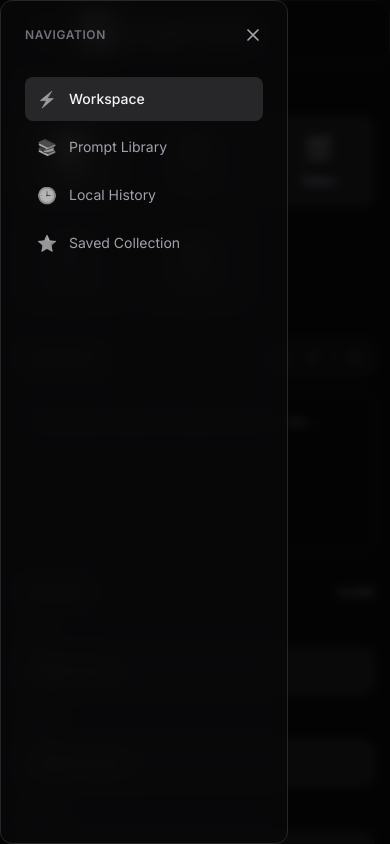
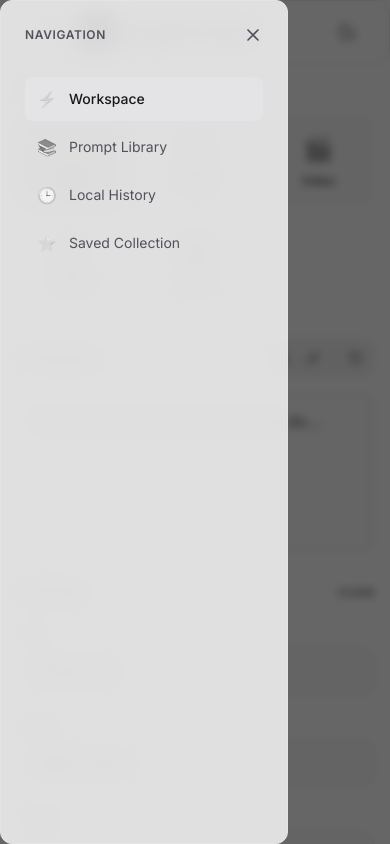
Before and after one commit to ja154/New-jengaPrompts, a React (Vite) app: page / in a window 390 px wide. Built offline with nearby package versions, Linux system fonts and the light colour scheme.

Commit message:
feat: add light/dark mode support
Implement system-aware theme switching and update UI components to use responsive Tailwind color utility classes for light/dark mode compatibility.

```diff
--- a/App.tsx
+++ b/App.tsx
@@ -82,7 +82,7 @@ const App: React.FC = () => {
   };
 
   return (
-    <div className="flex h-screen overflow-hidden text-gray-100 selection:bg-gray-700 selection:text-white bg-[#09090b]">
+    <div className="flex h-screen overflow-hidden text-zinc-900 dark:text-zinc-100 selection:bg-zinc-200 dark:selection:bg-zinc-800 selection:text-zinc-900 dark:selection:text-zinc-50 bg-white dark:bg-zinc-950">
       <Sidebar
         isOpen={isSidebarOpen}
         setOpen={setSidebarOpen}
@@ -113,13 +113,13 @@ const App: React.FC = () => {
 
             {(activeTab === 'history' || activeTab === 'bookmarks') && (
               <div className="space-y-8 animate-in fade-in slide-in-from-bottom-4 duration-500">
-                <div className="flex items-center justify-between border-b border-zinc-800 pb-6">
+                <div className="flex items-center justify-between border-b border-zinc-200 dark:border-zinc-800 pb-6">
                   <div>
-                    <h2 className="text-2xl font-semibold capitalize tracking-tight text-zinc-100">{activeTab}</h2>
-                    <p className="text-xs text-zinc-500 font-medium mt-1">Stored Prompt Archive</p>
+                    <h2 className="text-2xl font-semibold capitalize tracking-tight text-zinc-900 dark:text-zinc-100">{activeTab}</h2>
+                    <p className="text-xs text-zinc-600 dark:text-zinc-400 font-medium mt-1">Stored Prompt Archive</p>
                   </div>
                   <div className="flex items-center gap-3">
-                    <span className="px-3 py-1 rounded-full bg-zinc-800 border border-zinc-700 text-xs font-medium text-zinc-400 capitalize">
+                    <span className="px-3 py-1 rounded-full bg-zinc-200 dark:bg-zinc-800 border border-zinc-300 dark:border-zinc-700 text-xs font-medium text-zinc-600 dark:text-zinc-400 capitalize">
                       {activeTab === 'history' ? history.length : bookmarks.length} Records
                     </span>
                   </div>
@@ -137,16 +137,16 @@ const App: React.FC = () => {
                     />
                   ))}
                   {(activeTab === 'history' ? history : bookmarks).length === 0 && (
-                    <div className="py-24 text-center glass border-dashed border-2 border-zinc-800">
-                      <div className="w-16 h-16 bg-zinc-800 rounded-full flex items-center justify-center mx-auto mb-6 border border-zinc-700">
-                        <svg className="w-8 h-8 text-zinc-500" fill="none" stroke="currentColor" viewBox="0 0 24 24">
+                    <div className="py-24 text-center glass border-dashed border-2 border-zinc-200 dark:border-zinc-800">
+                      <div className="w-16 h-16 bg-zinc-200 dark:bg-zinc-800 rounded-full flex items-center justify-center mx-auto mb-6 border border-zinc-300 dark:border-zinc-700">
+                        <svg className="w-8 h-8 text-zinc-600 dark:text-zinc-400" fill="none" stroke="currentColor" viewBox="0 0 24 24">
                           <path strokeLinecap="round" strokeLinejoin="round" strokeWidth={1.5} d="M12 6.253v13m0-13C10.832 5.477 9.246 5 7.5 5S4.168 5.477 3 6.253v13C4.168 18.477 5.754 18 7.5 18s3.332.477 4.5 1.253m0-13C13.168 5.477 14.754 5 16.5 5S19.832 5.477 21 6.253v13C19.832 18.477 18.246 18 16.5 18c-1.746 0-3.332.477-4.5 1.253" />
                         </svg>
                       </div>
-                      <p className="text-zinc-500 font-medium text-sm mb-4">No prompts found in your {activeTab}</p>
+                      <p className="text-zinc-600 dark:text-zinc-400 font-medium text-sm mb-4">No prompts found in your {activeTab}</p>
                       <button
                         onClick={() => setActiveTab('workspace')}
-                        className="text-zinc-300 font-medium text-sm hover:text-white transition-colors underline underline-offset-4 decoration-zinc-700"
+                        className="text-zinc-800 dark:text-zinc-300 font-medium text-sm hover:text-white transition-colors underline underline-offset-4 decoration-zinc-700"
                       >
                         Initialize Workspace
                       </button>
--- a/components/Header.tsx
+++ b/components/Header.tsx
@@ -1,17 +1,36 @@
 
-import React from 'react';
+import React, { useEffect, useState } from 'react';
+import { Moon, Sun } from 'lucide-react';
 
 interface HeaderProps {
   toggleSidebar: () => void;
 }
 
 export const Header: React.FC<HeaderProps> = ({ toggleSidebar }) => {
+  const [isDark, setIsDark] = useState(() => {
+    if (typeof window !== 'undefined') {
+      return document.documentElement.classList.contains('dark') ||
+             (!('theme' in localStorage) && window.matchMedia('(prefers-color-scheme: dark)').matches);
+    }
+    return true;
+  });
+
+  useEffect(() => {
+    if (isDark) {
+      document.documentElement.classList.add('dark');
+      localStorage.setItem('theme', 'dark');
+    } else {
+      document.documentElement.classList.remove('dark');
+      localStorage.setItem('theme', 'light');
+    }
+  }, [isDark]);
+
   return (
-    <header className="h-16 px-6 flex items-center justify-between glass z-10 sticky top-0 border-b border-[#27272a] bg-[#09090b]/80 backdrop-blur-md">
+    <header className="h-16 px-6 flex items-center justify-between glass z-10 sticky top-0 border-b border-zinc-200 dark:border-zinc-800 bg-white/80 dark:bg-zinc-950/80 backdrop-blur-md">
       <div className="flex items-center gap-4">
         <button
           onClick={toggleSidebar}
-          className="p-2 hover:bg-[#27272a] rounded-lg lg:hidden text-gray-400"
+          className="p-2 hover:bg-zinc-100 dark:bg-zinc-800 rounded-lg lg:hidden text-zinc-500 dark:text-zinc-400"
         >
           <svg className="w-6 h-6" fill="none" stroke="currentColor" viewBox="0 0 24 24">
             <path strokeLinecap="round" strokeLinejoin="round" strokeWidth={2} d="M4 6h16M4 12h16m-7 6h7" />
@@ -19,14 +38,24 @@ export const Header: React.FC<HeaderProps> = ({ toggleSidebar }) => {
         </button>
 
         <div className="flex items-center gap-2">
-          <div className="w-8 h-8 bg-[#fafafa] rounded flex items-center justify-center">
-            <div className="w-4 h-4 bg-[#09090b] rounded-sm"></div>
+          <div className="w-8 h-8 bg-zinc-900 dark:bg-zinc-100 rounded flex items-center justify-center">
+            <div className="w-4 h-4 bg-white dark:bg-zinc-950 rounded-sm"></div>
           </div>
-          <h1 className="text-xl font-medium tracking-tight text-white">
+          <h1 className="text-xl font-medium tracking-tight text-zinc-900 dark:text-zinc-100">
             JengaPrompts
           </h1>
         </div>
       </div>
+
+      <div className="flex items-center">
+        <button
+          onClick={() => setIsDark(!isDark)}
+          className="p-2 hover:bg-zinc-100 dark:hover:bg-zinc-800 rounded-lg text-zinc-500 dark:text-zinc-400 transition-colors"
+          title={isDark ? "Switch to Light Mode" : "Switch to Dark Mode"}
+        >
+          {isDark ? <Sun size={20} /> : <Moon size={20} />}
+        </button>
+      </div>
     </header>
   );
 };
--- a/components/HtmlOutputPanelContent.tsx
+++ b/components/HtmlOutputPanelContent.tsx
@@ -11,7 +11,7 @@ const SkeletonLoader: React.FC = () => (
     {[1, 2, 3, 4, 5, 6, 7].map((_, i) => (
       <div
         key={i}
-        className="h-3 mb-2 bg-zinc-800 rounded animate-pulse"
+        className="h-3 mb-2 bg-zinc-200 dark:bg-zinc-800 rounded animate-pulse"
         style={{
           width: `${60 + Math.random() * 40}%`,
           animationDelay: `${i * 0.1}s`,
@@ -34,11 +34,11 @@ export const HtmlOutputPanelContent: React.FC<HtmlOutputPanelContentProps> = ({
     return (
       <div className="relative w-full">
         {/* Line number gutter header */}
-        <div className="px-4 py-1.5 border-b border-zinc-800 bg-zinc-900/50 font-mono text-[10px] text-zinc-500 tracking-widest flex justify-between">
+        <div className="px-4 py-1.5 border-b border-zinc-200 dark:border-zinc-800 bg-zinc-100 dark:bg-zinc-800/50 font-mono text-[10px] text-zinc-600 dark:text-zinc-400 tracking-widest flex justify-between">
           <span>// HTML_OUTPUT</span>
           <span>{html.length.toLocaleString()} CHARS</span>
         </div>
-        <pre className="m-0 p-4 font-mono text-sm leading-relaxed text-zinc-300 bg-transparent whitespace-pre-wrap break-all tracking-wide max-h-[500px] overflow-y-auto">
+        <pre className="m-0 p-4 font-mono text-sm leading-relaxed text-zinc-800 dark:text-zinc-300 bg-transparent whitespace-pre-wrap break-all tracking-wide max-h-[500px] overflow-y-auto">
           <code className="text-emerald-400/85">{html}</code>
         </pre>
       </div>
--- a/components/Sidebar.tsx
+++ b/components/Sidebar.tsx
@@ -37,13 +37,13 @@ export const Sidebar: React.FC<SidebarProps> = ({
 
       <aside className={`
         fixed lg:static inset-y-0 left-0 z-40
-        w-72 glass border-r border-[#27272a] h-full flex flex-col transition-transform duration-300 bg-[#09090b]/80 backdrop-blur-md
+        w-72 glass border-r border-zinc-200 dark:border-zinc-800 h-full flex flex-col transition-transform duration-300 bg-white/80 dark:bg-zinc-950/80 backdrop-blur-md
         ${isOpen ? 'translate-x-0' : '-translate-x-full lg:translate-x-0'}
       `}>
         <div className="p-6">
           <div className="flex items-center justify-between mb-8">
-            <span className="text-xs font-semibold text-zinc-500 uppercase tracking-wider">Navigation</span>
-            <button className="lg:hidden text-zinc-400 hover:text-zinc-200" onClick={() => setOpen(false)}>
+            <span className="text-xs font-semibold text-zinc-600 dark:text-zinc-400 uppercase tracking-wider">Navigation</span>
+            <button className="lg:hidden text-zinc-600 dark:text-zinc-400 hover:text-zinc-200" onClick={() => setOpen(false)}>
               <svg className="w-5 h-5" fill="none" stroke="currentColor" viewBox="0 0 24 24">
                 <path strokeLinecap="round" strokeLinejoin="round" strokeWidth={2} d="M6 18L18 6M6 6l12 12" />
               </svg>
@@ -61,8 +61,8 @@ export const Sidebar: React.FC<SidebarProps> = ({
                 className={`
                   w-full flex items-center justify-between px-3 py-2.5 rounded-lg transition-colors
                   ${activeTab === item.id
-                    ? 'bg-zinc-800 text-zinc-100 font-medium'
-                    : 'text-zinc-400 hover:bg-zinc-800/50 hover:text-zinc-200'}
+                    ? 'bg-zinc-200 dark:bg-zinc-800 text-zinc-900 dark:text-zinc-100 font-medium'
+                    : 'text-zinc-600 dark:text-zinc-400 hover:bg-zinc-200 dark:bg-zinc-800/50 hover:text-zinc-200'}
                 `}
               >
                 <div className="flex items-center gap-3">
@@ -70,7 +70,7 @@ export const Sidebar: React.FC<SidebarProps> = ({
                   <span className="text-sm">{item.label}</span>
                 </div>
                 {item.badge !== undefined && item.badge > 0 && (
-                  <span className={`px-2 py-0.5 rounded-full text-[10px] font-medium ${activeTab === item.id ? 'bg-zinc-700 text-zinc-200' : 'bg-zinc-800 text-zinc-500'}`}>
+                  <span className={`px-2 py-0.5 rounded-full text-[10px] font-medium ${activeTab === item.id ? 'bg-zinc-700 text-zinc-200' : 'bg-zinc-200 dark:bg-zinc-800 text-zinc-600 dark:text-zinc-400'}`}>
                     {item.badge}
                   </span>
                 )}
--- a/components/Workspace.tsx
+++ b/components/Workspace.tsx
@@ -282,7 +282,7 @@ export const Workspace: React.FC<WorkspaceProps> = ({ onGenerated, initialTempla
   return (
     <div className="space-y-8 animate-in fade-in slide-in-from-bottom-4 duration-500">
       <section className="space-y-4">
-        <h2 className="text-sm font-medium text-zinc-300 ml-1 mb-2">Modality</h2>
+        <h2 className="text-sm font-medium text-zinc-800 dark:text-zinc-300 ml-1 mb-2">Modality</h2>
         <div className="grid grid-cols-3 md:grid-cols-5 gap-3">
           {MODALITIES.map((m) => (
             <button
@@ -291,8 +291,8 @@ export const Workspace: React.FC<WorkspaceProps> = ({ onGenerated, initialTempla
               className={`
                 flex flex-col items-center justify-center p-4 rounded-xl transition-all border
                 ${state.modality === m.value
-                  ? 'bg-zinc-800 border-zinc-700 text-zinc-100'
-                  : 'bg-[#18181b] border-transparent text-zinc-500 hover:bg-[#27272a] hover:text-zinc-300'}
+                  ? 'bg-zinc-200 dark:bg-zinc-800 border-zinc-300 dark:border-zinc-700 text-zinc-900 dark:text-zinc-100'
+                  : 'bg-zinc-50 dark:bg-zinc-900 border-transparent text-zinc-600 dark:text-zinc-400 hover:bg-zinc-100 dark:bg-zinc-800 hover:text-zinc-800 dark:text-zinc-300'}
               `}
             >
               <span className={`text-2xl mb-2 transition-transform ${state.modality === m.value ? 'scale-110' : 'grayscale opacity-50'}`}>{m.icon}</span>
@@ -307,13 +307,13 @@ export const Workspace: React.FC<WorkspaceProps> = ({ onGenerated, initialTempla
         <section className="space-y-6">
           <div className="space-y-4">
             <div className="flex items-center justify-between">
-              <h2 className="text-sm font-medium text-zinc-300 ml-1">Prompt Idea</h2>
-              <div className="flex items-center gap-1 bg-zinc-900/50 p-1 rounded-xl border border-zinc-800">
+              <h2 className="text-sm font-medium text-zinc-800 dark:text-zinc-300 ml-1">Prompt Idea</h2>
+              <div className="flex items-center gap-1 bg-zinc-100 dark:bg-zinc-800/50 p-1 rounded-xl border border-zinc-200 dark:border-zinc-800">
                 <button
                   onClick={handleUndo}
                   disabled={past.length === 0}
                   title="Undo (Ctrl+Z)"
-                  className={`p-1.5 rounded-lg transition-all ${past.length === 0 ? 'text-zinc-700 cursor-not-allowed' : 'text-zinc-400 hover:bg-zinc-800 active:scale-95'}`}
+                  className={`p-1.5 rounded-lg transition-all ${past.length === 0 ? 'text-zinc-700 cursor-not-allowed' : 'text-zinc-600 dark:text-zinc-400 hover:bg-zinc-200 dark:bg-zinc-800 active:scale-95'}`}
                 >
                   <Undo2 size={14} />
                 </button>
@@ -321,16 +321,16 @@ export const Workspace: React.FC<WorkspaceProps> = ({ onGenerated, initialTempla
                   onClick={handleRedo}
                   disabled={future.length === 0}
                   title="Redo (Ctrl+Y)"
-                  className={`p-1.5 rounded-lg transition-all ${future.length === 0 ? 'text-zinc-700 cursor-not-allowed' : 'text-zinc-400 hover:bg-zinc-800 active:scale-95'}`}
+                  className={`p-1.5 rounded-lg transition-all ${future.length === 0 ? 'text-zinc-700 cursor-not-allowed' : 'text-zinc-600 dark:text-zinc-400 hover:bg-zinc-200 dark:bg-zinc-800 active:scale-95'}`}
                 >
                   <Redo2 size={14} />
                 </button>
-                <div className="w-px h-4 bg-zinc-800 mx-1" />
+                <div className="w-px h-4 bg-zinc-200 dark:bg-zinc-800 mx-1" />
                 <button
                   onClick={() => updateState(prev => ({ ...prev, seed: '' }))}
                   disabled={!state.seed}
                   title="Clear Seed"
-                  className={`p-1.5 rounded-lg transition-all ${!state.seed ? 'text-zinc-700 cursor-not-allowed' : 'text-zinc-500 hover:text-rose-400 hover:bg-zinc-800 active:scale-95'}`}
+                  className={`p-1.5 rounded-lg transition-all ${!state.seed ? 'text-zinc-700 cursor-not-allowed' : 'text-zinc-600 dark:text-zinc-400 hover:text-rose-400 hover:bg-zinc-200 dark:bg-zinc-800 active:scale-95'}`}
                 >
                   <RotateCcw size={14} />
                 </button>
@@ -340,16 +340,16 @@ export const Workspace: React.FC<WorkspaceProps> = ({ onGenerated, initialTempla
               value={state.seed}
               onChange={(e) => updateState(prev => ({ ...prev, seed: e.target.value }))}
               placeholder="Describe what you want the AI to do..."
-              className="w-full h-40 glass p-4 text-base focus:ring-1 focus:ring-zinc-600 outline-none transition-all resize-none text-zinc-100 bg-[#09090b]/50 placeholder:text-zinc-600"
+              className="w-full h-40 glass p-4 text-base focus:ring-1 focus:ring-zinc-600 outline-none transition-all resize-none text-zinc-900 dark:text-zinc-100 bg-zinc-50/50 dark:bg-zinc-950/50 placeholder:text-zinc-600"
             />
           </div>
 
           <div className="space-y-4">
             <div className="flex items-center justify-between">
-              <h2 className="text-sm font-medium text-zinc-300 ml-1">Properties</h2>
+              <h2 className="text-sm font-medium text-zinc-800 dark:text-zinc-300 ml-1">Properties</h2>
               <button
                 onClick={() => updateState(prev => ({ ...prev, params: {} }))}
-                className="text-[10px] font-semibold text-zinc-500 hover:text-zinc-300 uppercase tracking-wider"
+                className="text-[10px] font-semibold text-zinc-600 dark:text-zinc-400 hover:text-zinc-800 dark:text-zinc-300 uppercase tracking-wider"
               >
                 Clear
               </button>
@@ -358,15 +358,15 @@ export const Workspace: React.FC<WorkspaceProps> = ({ onGenerated, initialTempla
             <div className="grid grid-cols-1 sm:grid-cols-2 gap-4">
               {MODALITY_SPECIFIC_CONTROLS[state.modality].map((control) => (
                 <div key={control.name} className="space-y-1.5">
-                  <label className="text-xs font-medium text-zinc-400 ml-1 capitalize">{control.name}</label>
+                  <label className="text-xs font-medium text-zinc-600 dark:text-zinc-400 ml-1 capitalize">{control.name}</label>
                   <select
                     value={state.params[control.name] || ''}
                     onChange={(e) => handleParamChange(control.name, e.target.value)}
-                    className="w-full bg-[#18181b] border border-zinc-800 rounded-xl px-4 py-3 text-sm focus:border-zinc-500 outline-none transition-colors text-zinc-300 appearance-none cursor-pointer hover:border-zinc-700"
+                    className="w-full bg-zinc-50 dark:bg-zinc-900 border border-zinc-200 dark:border-zinc-800 rounded-xl px-4 py-3 text-sm focus:border-zinc-500 outline-none transition-colors text-zinc-800 dark:text-zinc-300 appearance-none cursor-pointer hover:border-zinc-300 dark:border-zinc-700"
                   >
-                    <option value="" disabled className="bg-[#18181b]">Select {control.name}...</option>
+                    <option value="" disabled className="bg-zinc-50 dark:bg-zinc-900">Select {control.name}...</option>
                     {control.options.map(opt => (
-                      <option key={opt} value={opt} className="bg-[#18181b]">{opt}</option>
+                      <option key={opt} value={opt} className="bg-zinc-50 dark:bg-zinc-900">{opt}</option>
                     ))}
                   </select>
                 </div>
@@ -381,8 +381,8 @@ export const Workspace: React.FC<WorkspaceProps> = ({ onGenerated, initialTempla
               className={`
                 flex-1 w-full py-3.5 rounded-xl font-medium text-sm transition-all
                 ${isGenerating || !state.seed.trim()
-                  ? 'bg-[#27272a] text-zinc-500 cursor-not-allowed'
-                  : 'bg-zinc-100 hover:bg-white text-zinc-900 active:scale-[0.98] shadow-sm'}
+                  ? 'bg-zinc-100 dark:bg-zinc-800 text-zinc-600 dark:text-zinc-400 cursor-not-allowed'
+                  : 'bg-zinc-800 dark:bg-zinc-100 hover:bg-zinc-900 dark:hover:bg-white text-zinc-100 dark:text-zinc-900 active:scale-[0.98] shadow-sm'}
               `}
             >
               {isGenerating ? (
@@ -396,12 +396,12 @@ export const Workspace: React.FC<WorkspaceProps> = ({ onGenerated, initialTempla
             </button>
 
             <div className="flex items-center gap-3 px-4 py-3 glass rounded-xl">
-              <label className="text-xs font-medium text-zinc-400">Deep Reasoning</label>
+              <label className="text-xs font-medium text-zinc-600 dark:text-zinc-400">Deep Reasoning</label>
               <button
                 onClick={() => updateState(prev => ({ ...prev, isThinking: !prev.isThinking }))}
-                className={`w-10 h-5 rounded-full p-1 transition-colors ${state.isThinking ? 'bg-zinc-100' : 'bg-zinc-800'}`}
+                className={`w-10 h-5 rounded-full p-1 transition-colors ${state.isThinking ? 'bg-zinc-800 dark:bg-zinc-100' : 'bg-zinc-200 dark:bg-zinc-800'}`}
               >
-                <div className={`w-3 h-3 rounded-full shadow transition-transform ${state.isThinking ? 'bg-zinc-900 translate-x-5' : 'bg-zinc-500 translate-x-0'}`}></div>
+                <div className={`w-3 h-3 rounded-full shadow transition-transform ${state.isThinking ? 'bg-zinc-100 dark:bg-zinc-800 translate-x-5' : 'bg-zinc-500 translate-x-0'}`}></div>
               </button>
             </div>
           </div>
@@ -411,19 +411,19 @@ export const Workspace: React.FC<WorkspaceProps> = ({ onGenerated, initialTempla
         <section className="space-y-4 flex flex-col h-full">
           <div className="flex items-center justify-between">
             <div className="flex items-center gap-3">
-              <h2 className="text-sm font-medium text-zinc-300 ml-1">Output</h2>
+              <h2 className="text-sm font-medium text-zinc-800 dark:text-zinc-300 ml-1">Output</h2>
               {output && !isGenerating && (
-                <div className="flex bg-zinc-900 rounded-lg p-0.5 border border-zinc-800">
+                <div className="flex bg-zinc-100 dark:bg-zinc-800 rounded-lg p-0.5 border border-zinc-200 dark:border-zinc-800">
                   <button
                     onClick={() => setViewMode('text')}
-                    className={`px-3 py-1 text-xs font-medium rounded-md transition-all ${viewMode === 'text' ? 'bg-zinc-800 text-zinc-100 shadow-sm' : 'text-zinc-500 hover:text-zinc-300'}`}
+                    className={`px-3 py-1 text-xs font-medium rounded-md transition-all ${viewMode === 'text' ? 'bg-zinc-200 dark:bg-zinc-800 text-zinc-900 dark:text-zinc-100 shadow-sm' : 'text-zinc-600 dark:text-zinc-400 hover:text-zinc-800 dark:text-zinc-300'}`}
                   >
                     Text
                   </button>
                   <button
                     onClick={handleConvertToJson}
                     disabled={isConverting}
-                    className={`px-3 py-1 text-xs font-medium rounded-md transition-all flex items-center gap-1 ${viewMode === 'json' ? 'bg-zinc-800 text-zinc-100 shadow-sm' : 'text-zinc-500 hover:text-zinc-300'}`}
+                    className={`px-3 py-1 text-xs font-medium rounded-md transition-all flex items-center gap-1 ${viewMode === 'json' ? 'bg-zinc-200 dark:bg-zinc-800 text-zinc-900 dark:text-zinc-100 shadow-sm' : 'text-zinc-600 dark:text-zinc-400 hover:text-zinc-800 dark:text-zinc-300'}`}
                   >
                     {isConverting && <div className="w-2 h-2 border-t-2 border-zinc-100 rounded-full animate-spin"></div>}
                     JSON
@@ -434,7 +434,7 @@ export const Workspace: React.FC<WorkspaceProps> = ({ onGenerated, initialTempla
             {output && (
               <button
                 onClick={handleCopy}
-                className="text-xs text-zinc-400 hover:text-zinc-200 font-medium"
+                className="text-xs text-zinc-600 dark:text-zinc-400 hover:text-zinc-200 font-medium"
               >
                 Copy {viewMode.charAt(0).toUpperCase() + viewMode.slice(1)}
               </button>
@@ -443,7 +443,7 @@ export const Workspace: React.FC<WorkspaceProps> = ({ onGenerated, initialTempla
 
           <div
             ref={outputRef}
-            className="flex-1 min-h-[400px] glass p-6 mono text-sm leading-relaxed overflow-y-auto relative group text-zinc-300 bg-[#09090b]/50"
+            className="flex-1 min-h-[400px] glass p-6 mono text-sm leading-relaxed overflow-y-auto relative group text-zinc-800 dark:text-zinc-300 bg-zinc-50/50 dark:bg-zinc-950/50"
           >
             {!output && !isGenerating ? (
               <div className="h-full flex flex-col items-center justify-center text-zinc-600 space-y-4">
@@ -464,7 +464,7 @@ export const Workspace: React.FC<WorkspaceProps> = ({ onGenerated, initialTempla
 
             {output && (
               <div className="absolute top-4 right-4 opacity-0 group-hover:opacity-100 transition-opacity">
-                 <div className="bg-zinc-800/80 text-zinc-400 text-[10px] font-medium px-2 py-1 rounded border border-zinc-700 backdrop-blur-sm">
+                 <div className="bg-zinc-200 dark:bg-zinc-800/80 text-zinc-600 dark:text-zinc-400 text-[10px] font-medium px-2 py-1 rounded border border-zinc-300 dark:border-zinc-700 backdrop-blur-sm">
                    {viewMode === 'text' ? 'Ready' : 'Structured'}
                  </div>
               </div>
--- a/index.html
+++ b/index.html
@@ -6,11 +6,39 @@
     <meta name="viewport" content="width=device-width, initial-scale=1.0" />
     <title>JengaPrompts Pro | Prompt Engineering Workspace</title>
     <script src="https://cdn.tailwindcss.com"></script>
+    <script>
+      tailwind.config = {
+        darkMode: 'class',
+      }
+    </script>
+    <script>
+      (function() {
+        try {
+          var localTheme = localStorage.getItem('theme');
+          var systemDark = window.matchMedia('(prefers-color-scheme: dark)').matches;
+          if (localTheme === 'dark' || (!localTheme && systemDark)) {
+            document.documentElement.classList.add('dark');
+          } else {
+            document.documentElement.classList.remove('dark');
+          }
+        } catch (e) {}
+      })();
+    </script>
     <link rel="preconnect" href="https://fonts.googleapis.com">
     <link rel="preconnect" href="https://fonts.gstatic.com" crossorigin>
     <link href="https://fonts.googleapis.com/css2?family=Inter:wght@300;400;500;600;700&family=JetBrains+Mono:wght@400;500&display=swap" rel="stylesheet">
     <style>
       :root {
+        --bg: #f4f4f5;
+        --surface: #ffffff;
+        --surface-accent: #e4e4e7;
+        --border: #e4e4e7;
+        --text-primary: #09090b;
+        --text-secondary: #52525b;
+        --accent: #27272a;
+        --accent-glow: rgba(0, 0, 0, 0.05);
+      }
+      .dark {
         --bg: #09090b;
         --surface: #18181b;
         --surface-accent: #27272a;
@@ -38,8 +66,8 @@
       .mesh-gradient {
         background-color: var(--bg);
         background-image:
-          radial-gradient(at 50% 0%, rgba(255, 255, 255, 0.03) 0px, transparent 50%),
-          radial-gradient(at 100% 100%, rgba(255, 255, 255, 0.02) 0px, transparent 50%);
+          radial-gradient(at 50% 0%, var(--accent-glow) 0px, transparent 50%),
+          radial-gradient(at 100% 100%, var(--accent-glow) 0px, transparent 50%);
       }
       ::-webkit-scrollbar {
         width: 8px;
```
